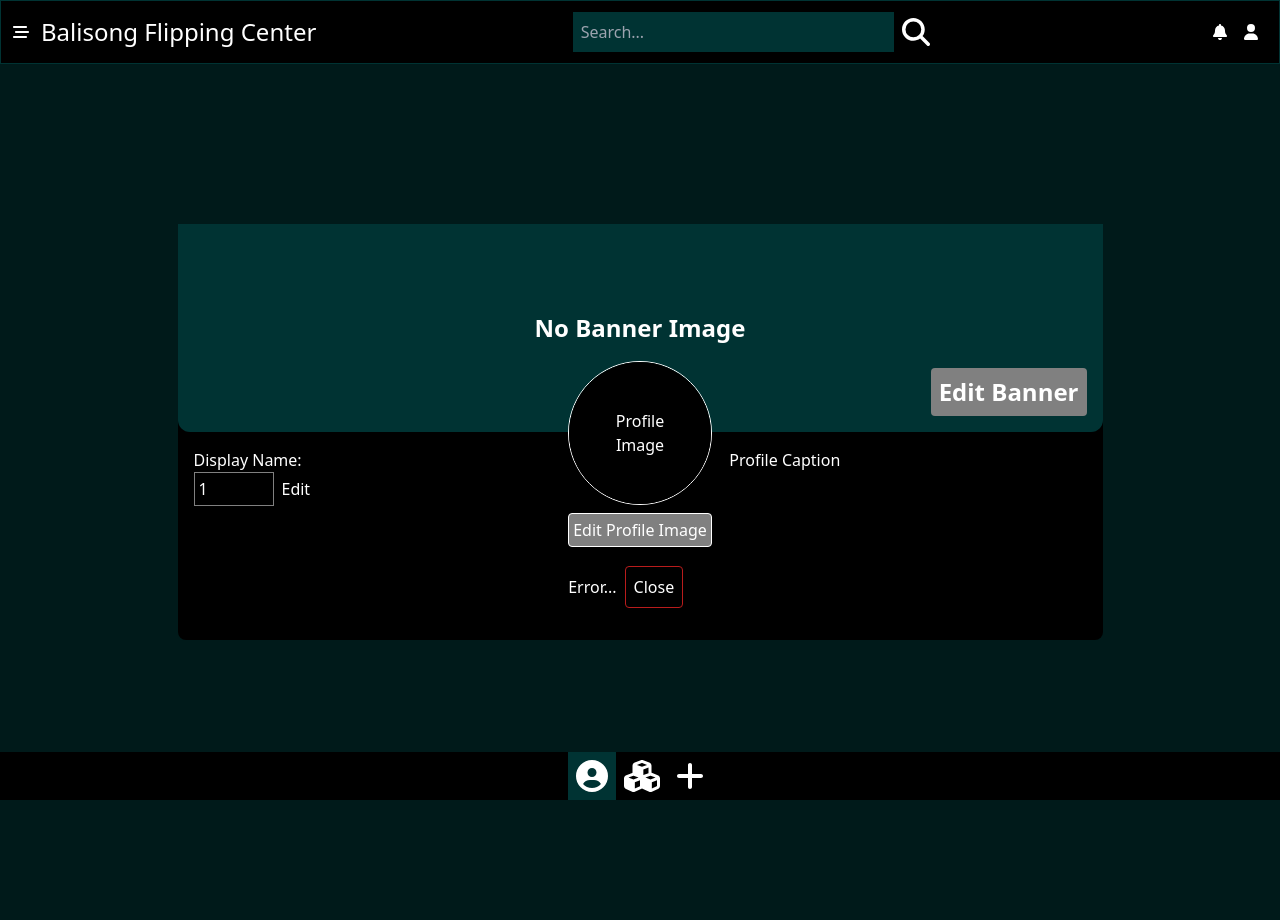
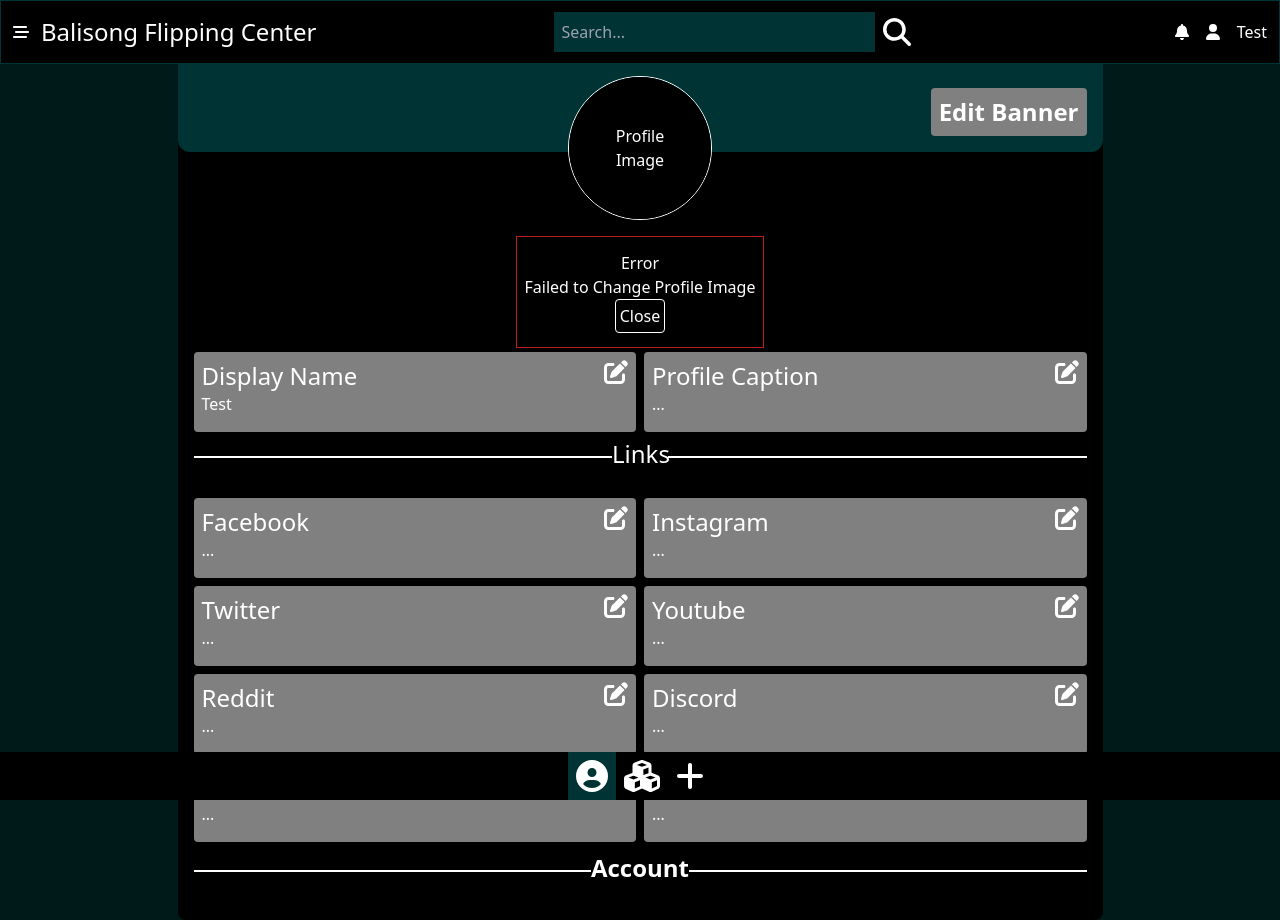
Before and after one commit to BalisongFlippingHub/BalisongFlippingHubWeb, a React (Vite) app in the folder BalisongFlippingHubWeb/: page /me/configure in a window 1280 px wide. Before the commit the page ends 800 px from the top, so only its background shows below. Built offline with nearby package versions, Linux system fonts and the light colour scheme.

Commit message:
update on configuration page

```diff
--- a/BalisongFlippingHubWeb/src/components/accountConfigurationComponents/DisplayNameConfiguration.tsx
+++ b/BalisongFlippingHubWeb/src/components/accountConfigurationComponents/DisplayNameConfiguration.tsx
@@ -1,5 +1,7 @@
 import { useEffect, useRef, useState } from "react";
 import useAuth from "../../hooks/useAuth";
+import { FontAwesomeIcon } from "@fortawesome/react-fontawesome";
+import { faEdit } from "@fortawesome/free-solid-svg-icons";
 
 const DisplayNameConfiguration = () => {
   const displayNameInputRef = useRef<HTMLInputElement>(null);
@@ -29,32 +31,57 @@ const DisplayNameConfiguration = () => {
   }, []);
 
   return (
-    <div className="z-10">
-      <h5>Display Name:</h5>
+    <div
+      className="bg-shadow w-full h-full rounded p-2 hover:cursor-pointer hover:bg-shadow-green"
+      onClick={enableEditing}
+    >
+      <div>
+        <div className="flex items-center justify-between">
+          <h5 className="font-bold text-2xl">Display Name</h5>
+          <FontAwesomeIcon icon={faEdit} size="xl" />
+        </div>
 
-      <div className="flex gap-2">
-        <div className="w-20 border border-shadow">
-          {isEditing ? (
-            <input
-              type="text"
-              className="w-full p-1 bg-shadow-green"
-              value={displayNameValue}
-              onBlur={() => handleOnBlur()}
-              onChange={(e) => setDisplayNameValue(e.target.value)}
-            />
-          ) : (
-            <h6 className="p-1 w-full" onClick={() => enableEditing()}>
+        <h6>
           {user?.displayName && user?.displayName !== ""
             ? user?.displayName
             : user?.id}
         </h6>
-          )}
       </div>
 
-        <button type="button" onClick={enableEditing}>
-          Edit
+      {/*Editing Div*/}
+      {isEditing ? (
+        <div className="absolute top-[64px] left-[192px] right-0 bottom-0 z-10 bg-black flex justify-center p-10 hover:cursor-mouse">
+          {/*Form To Edit Display Name*/}
+          <form className="w-2/3 bg-shadow h-28 rounded-lg p-4 flex flex-col">
+            {/*Prompt*/}
+            <p className="text-lg font-semibold">
+              Please only input capital letters, lowercase letters, numbers, or
+              _.
+            </p>
+
+            {/*Input*/}
+            <div className="flex flex-col">
+              <label className="text-xl font-bold">Display Name Change:</label>
+              <div className="w-full flex gap-2">
+                <input
+                  type="text"
+                  value={displayNameValue}
+                  ref={displayNameInputRef}
+                  onChange={(e) => setDisplayNameValue(e.target.value)}
+                  className="bg-shadow-green p-1 rounded text-lg w-full"
+                />
+
+                {/*Submit Btn, Loading and Error State plus Submit*/}
+                <button type="submit" className="p-1 rounded border">
+                  Submit
                 </button>
               </div>
+            </div>
+          </form>
+        </div>
+      ) : (
+        <></>
+      )}
     </div>
   );
 };
--- a/BalisongFlippingHubWeb/src/components/accountConfigurationComponents/ProfileImageConfiguration.tsx
+++ b/BalisongFlippingHubWeb/src/components/accountConfigurationComponents/ProfileImageConfiguration.tsx
@@ -24,7 +24,7 @@ const ProfileImageConfiguration = () => {
   };
 
   return (
-    <div className="flex flex-col gap-2 items-center z-0">
+    <div className="flex flex-col items-center z-0">
       {/*Display Image or Holder Value*/}
       <div className="border overflow-hidden flex justify-center items-center w-36 h-36 rounded-full">
         {user?.profileImg ? (
@@ -42,32 +42,25 @@ const ProfileImageConfiguration = () => {
 
       <div className="flex flex-col">
         {/*Button to prompt file selection*/}
-        <div className="flex items-center gap-2">
-          <button
-            type="button"
-            className="p-1 bg-shadow rounded hover:bg-shadow-green hover:border-white border"
-            onClick={() => inputRef.current?.click()}
-          >
-            Edit Profile Image
-          </button>
-
-          {isLoading ? <h6>Loading...</h6> : <></>}
-        </div>
-
-        {/*Loading Display*/}
-        {isError ? (
-          <div className="flex gap-2 items-center h-20">
-            <h6>Error...</h6>
-            <div className="p-2 border border-red rounded flex justify-center items-center">
-              <p>{errMsg}</p>
-              <button type="button" onClick={() => resetStates()}>
+        <div className="flex items-center">
+          {isLoading ? (
+            <p>Loading...</p>
+          ) : isError ? (
+            <div className="h-28 flex flex-col border border-red mt-4 items-center justify-center p-2">
+              <p>Error</p>
+              <p>Failed to Change Profile Image</p>
+              <button
+                type="button"
+                onClick={() => resetStates()}
+                className="p-1 rounded border"
+              >
                 Close
               </button>
             </div>
-          </div>
-        ) : (
-          <div className="h-20"></div>
-        )}
+          ) : (
+            <div className="h-32 w-20"></div>
+          )}
+        </div>
       </div>
 
       {/*Hidden File Input*/}
--- a/BalisongFlippingHubWeb/src/contexts/AuthContext.tsx
+++ b/BalisongFlippingHubWeb/src/contexts/AuthContext.tsx
@@ -85,7 +85,7 @@ export const AuthContextProvider: React.FC<{ children: React.ReactNode }> = ({
     setToken("Fill");
     setUser({
       id: "1",
-      displayName: "",
+      displayName: "Test",
       email: "tzenisekj@gmail.com ",
       role: "USER",
       profileImg: "",
--- a/BalisongFlippingHubWeb/src/pages/ProfileConfigurePage.tsx
+++ b/BalisongFlippingHubWeb/src/pages/ProfileConfigurePage.tsx
@@ -1,8 +1,15 @@
+import { FontAwesomeIcon } from "@fortawesome/react-fontawesome";
 import BannerImageConfiguration from "../components/accountConfigurationComponents/BannerImageConfiguration";
-import DisplayNameConfiguration from "../components/accountConfigurationComponents/DisplayNameConfiguration";
 import ProfileImageConfiguration from "../components/accountConfigurationComponents/ProfileImageConfiguration";
+import { faEdit } from "@fortawesome/free-solid-svg-icons";
+import useAuth from "../hooks/useAuth";
+import { useNavigate } from "react-router-dom";
 
 const ProfileConfigurePage = () => {
+  const { user } = useAuth();
+
+  const navigate = useNavigate();
+
   return (
     <section className="w-full h-screen flex justify-center items-center lg:pl-[192px] pt-[64px]">
       {/*Display and Editing of Account settings and Info*/}
@@ -12,24 +19,191 @@ const ProfileConfigurePage = () => {
           <BannerImageConfiguration />
 
           {/*Profile Image Change*/}
-          <div className="absolute right-0 left-0 bottom-0 translate-y-[195px]">
+          <div className="absolute right-0 left-0 bottom-0 translate-y-[196px]">
             <ProfileImageConfiguration />
           </div>
         </div>
 
-        {/*Display Name Change*/}
-        <div className="w-full h-52 p-4 flex justify-between z-10">
-          <div className="w-2/5 h-full">
-            <DisplayNameConfiguration />
+        <span className="w-full h-36 p-4"></span>
+        <div className="w-full h-full p-4 flex flex-col gap-6 mt-10">
+          {/*Display Name and Caption*/}
+          <div className="w-full flex gap-2">
+            <div className="w-1/2 h-20">
+              {/*Display Name Link*/}
+              <div
+                className="w-full h-full bg-shadow p-2 rounded hover:cursor-pointer hover:bg-shadow-green"
+                onClick={() => navigate("/me/configure/display_name")}
+              >
+                <div className="flex justify-between text-2xl">
+                  <h5>Display Name</h5>
+                  <FontAwesomeIcon icon={faEdit} />
+                </div>
+
+                <h6>
+                  {user?.displayName && user?.displayName !== ""
+                    ? user?.displayName
+                    : user?.id}
+                </h6>
+              </div>
+            </div>
+
+            <div className="w-1/2 h-20">
+              <div
+                className="w-full h-full bg-shadow p-2 rounded hover:cursor-pointer hover:bg-shadow-green"
+                onClick={() => navigate("/me/configure/about_me")}
+              >
+                <div className="flex justify-between text-2xl">
+                  <h5>Profile Caption</h5>
+                  <FontAwesomeIcon icon={faEdit} />
+                </div>
+
+                <h6>...</h6>
+              </div>
+            </div>
           </div>
 
-          {/*Profile Caption Change*/}
-          <div className="w-2/5 h-full">
-            <h5>Profile Caption</h5>
+          {/*Links*/}
+          <div className="w-full border-t-2 flex flex-col gap-2 items-center">
+            <h5 className="-translate-y-5 text-2xl bg-black w-14">Links</h5>
+
+            <div className="flex w-full gap-2">
+              {/*Facebook Edit*/}
+              <div className="w-1/2 h-20">
+                <div
+                  className="w-full h-full bg-shadow p-2 rounded hover:cursor-pointer hover:bg-shadow-green"
+                  onClick={() => navigate("/me/configure/facebook_link")}
+                >
+                  <div className="flex justify-between text-2xl">
+                    <h5>Facebook</h5>
+                    <FontAwesomeIcon icon={faEdit} />
+                  </div>
+
+                  <h6>...</h6>
+                </div>
+              </div>
+
+              {/*Instagram Edit*/}
+              <div className="w-1/2 h-20">
+                <div
+                  className="w-full h-full bg-shadow p-2 rounded hover:cursor-pointer hover:bg-shadow-green"
+                  onClick={() => navigate("/me/configure/instagram_link")}
+                >
+                  <div className="flex justify-between text-2xl">
+                    <h5>Instagram</h5>
+                    <FontAwesomeIcon icon={faEdit} />
+                  </div>
+
+                  <h6>...</h6>
+                </div>
+              </div>
+            </div>
+
+            <div className="flex w-full gap-2">
+              {/*Twitter Edit*/}
+              <div className="w-1/2 h-20">
+                <div
+                  className="w-full h-full bg-shadow p-2 rounded hover:cursor-pointer hover:bg-shadow-green"
+                  onClick={() => navigate("/me/configure/twitter_link")}
+                >
+                  <div className="flex justify-between text-2xl">
+                    <h5>Twitter</h5>
+                    <FontAwesomeIcon icon={faEdit} />
+                  </div>
+
+                  <h6>...</h6>
+                </div>
+              </div>
+
+              {/*Youtube Edit*/}
+              <div className="w-1/2 h-20">
+                <div
+                  className="w-full h-full bg-shadow p-2 rounded hover:cursor-pointer hover:bg-shadow-green"
+                  onClick={() => navigate("/me/configure/youtube_link")}
+                >
+                  <div className="flex justify-between text-2xl">
+                    <h5>Youtube</h5>
+                    <FontAwesomeIcon icon={faEdit} />
+                  </div>
+
+                  <h6>...</h6>
+                </div>
+              </div>
+            </div>
+
+            <div className="flex w-full gap-2">
+              {/*Reddit Edit*/}
+              <div className="w-1/2 h-20">
+                <div
+                  className="w-full h-full bg-shadow p-2 rounded hover:cursor-pointer hover:bg-shadow-green"
+                  onClick={() => navigate("/me/configure/reddit_link")}
+                >
+                  <div className="flex justify-between text-2xl">
+                    <h5>Reddit</h5>
+                    <FontAwesomeIcon icon={faEdit} />
+                  </div>
+
+                  <h6>...</h6>
+                </div>
+              </div>
+
+              {/*Discord Edit*/}
+              <div className="w-1/2 h-20">
+                <div
+                  className="w-full h-full bg-shadow p-2 rounded hover:cursor-pointer hover:bg-shadow-green"
+                  onClick={() => navigate("/me/configure/discord_link")}
+                >
+                  <div className="flex justify-between text-2xl">
+                    <h5>Discord</h5>
+                    <FontAwesomeIcon icon={faEdit} />
+                  </div>
+
+                  <h6>...</h6>
+                </div>
+              </div>
+            </div>
+
+            <div className="flex w-full gap-2">
+              {/*Personal Email Edit*/}
+              <div className="w-1/2 h-20">
+                <div
+                  className="w-full h-full bg-shadow p-2 rounded hover:cursor-pointer hover:bg-shadow-green"
+                  onClick={() => navigate("/me/configure/personal_email_link")}
+                >
+                  <div className="flex justify-between text-2xl">
+                    <h5>Personal Email</h5>
+                    <FontAwesomeIcon icon={faEdit} />
+                  </div>
+
+                  <h6>...</h6>
+                </div>
+              </div>
+
+              {/*Personal Website Edit*/}
+              <div className="w-1/2 h-20">
+                <div
+                  className="w-full h-full bg-shadow p-2 rounded hover:cursor-pointer hover:bg-shadow-green"
+                  onClick={() =>
+                    navigate("/me/configure/personal_website_link")
+                  }
+                >
+                  <div className="flex justify-between text-2xl">
+                    <h5>Personal Website</h5>
+                    <FontAwesomeIcon icon={faEdit} />
+                  </div>
+
+                  <h6>...</h6>
+                </div>
+              </div>
+            </div>
+
+            {/*Auth*/}
+            <div className="w-full border-t-2 flex flex-col items-center mt-5">
+              <h5 className="-translate-y-5 text-2xl font-bold bg-black">
+                Account
+              </h5>
+            </div>
           </div>
         </div>
-
-        {/*Auth Info Change*/}
       </div>
     </section>
   );
```
Also changed, not shown: BalisongFlippingHubWeb/src/components/accountConfigurationComponents/ProfileCaptionConfiguration.tsx (added, +17 -0 lines). Lines whose indentation alone changed are shown as unchanged.
